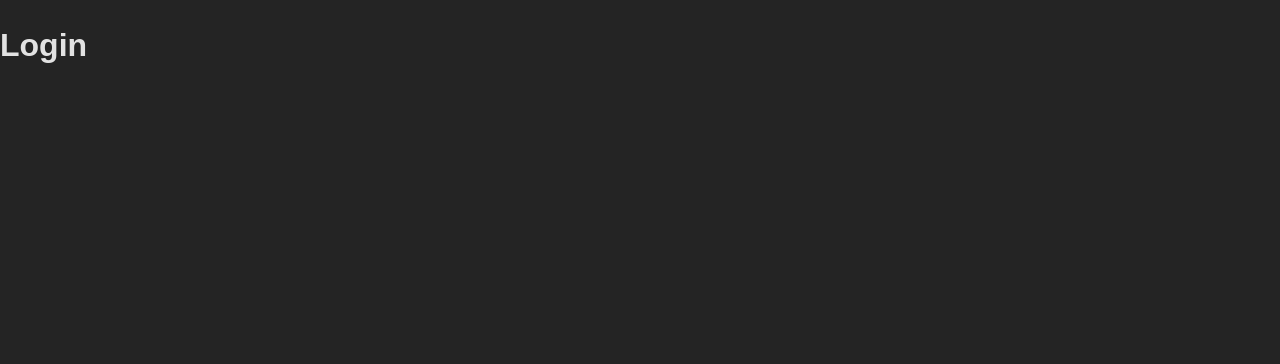
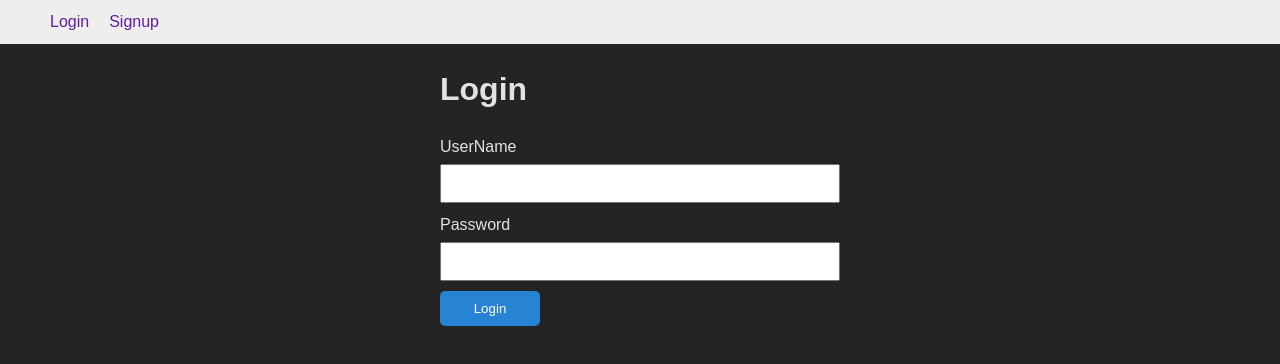
Before and after one commit to Byron2016/032_React_Login_001, a React (Vite) app in the folder auth-front/: page / in a window 1280 px wide. Shown: the top 364 px of the page. Built offline with nearby package versions, Linux system fonts and the light colour scheme.

Commit message:
add a DefaultLayout and use it with Login and Signup

```diff
--- /dev/null
+++ b/auth-front/src/layout/DefaultLayout.tsx
@@ -0,0 +1,25 @@
+import { Link } from "react-router-dom";
+
+interface DefaultLayoutProps {
+  children?: React.ReactNode;
+}
+export default function DefaultLayout({ children }: DefaultLayoutProps) {
+  return (
+    <>
+      <header>
+        <nav>
+          <ul>
+            <li>
+              <Link to="/">Login</Link>
+            </li>
+            <li>
+              <Link to="/signup">Signup</Link>
+            </li>
+          </ul>
+        </nav>
+      </header>
+
+      <main>{children}</main>
+    </>
+  );
+}
--- a/auth-front/src/routes/Login.tsx
+++ b/auth-front/src/routes/Login.tsx
@@ -1,3 +1,25 @@
+import { useState } from "react";
+import DefaultLayout from "../layout/DefaultLayout"
+
 export default function Login(){
-  return <h1>Login</h1>
+
+  const [username, setUsername] = useState("");
+  const [password, setPassword] = useState("");
+
+  return (
+    <DefaultLayout>
+      <form className="form">
+          <h1>Login</h1>
+          <label >UserName</label>
+          <input type="text"  value={username}
+          onChange={(e) => setUsername(e.target.value)}/>
+
+          <label >Password</label>
+          <input type="password" value={password}
+          onChange={(e) => setPassword(e.target.value)} />
+
+          <button>Login</button>
+      </form>
+    </DefaultLayout>
+  )
 }
--- a/auth-front/src/routes/Signup.tsx
+++ b/auth-front/src/routes/Signup.tsx
@@ -1,3 +1,29 @@
+import { useState } from "react";
+import DefaultLayout from "../layout/DefaultLayout"
+
 export default function Signup(){
-  return <h1>Signup</h1>
+  const [username, setUsername] = useState("");
+  const [password, setPassword] = useState("");
+  const [name, setName] = useState("");
+
+  return (
+    <DefaultLayout>
+      <form className="form">
+          <h1>Signup</h1>
+          <label >Name</label>
+          <input type="text" value={name}
+          onChange={(e) => setName(e.target.value)}/>
+
+          <label >UserName</label>
+          <input type="text"  value={username}
+          onChange={(e) => setUsername(e.target.value)}/>
+
+          <label >Password</label>
+          <input type="password" value={password}
+          onChange={(e) => setPassword(e.target.value)} />
+
+          <button>Create User</button>
+      </form>
+    </DefaultLayout>
+  )
 }
```
Also changed, not shown: 1 other file (tests, documents, lock files or other folders).
